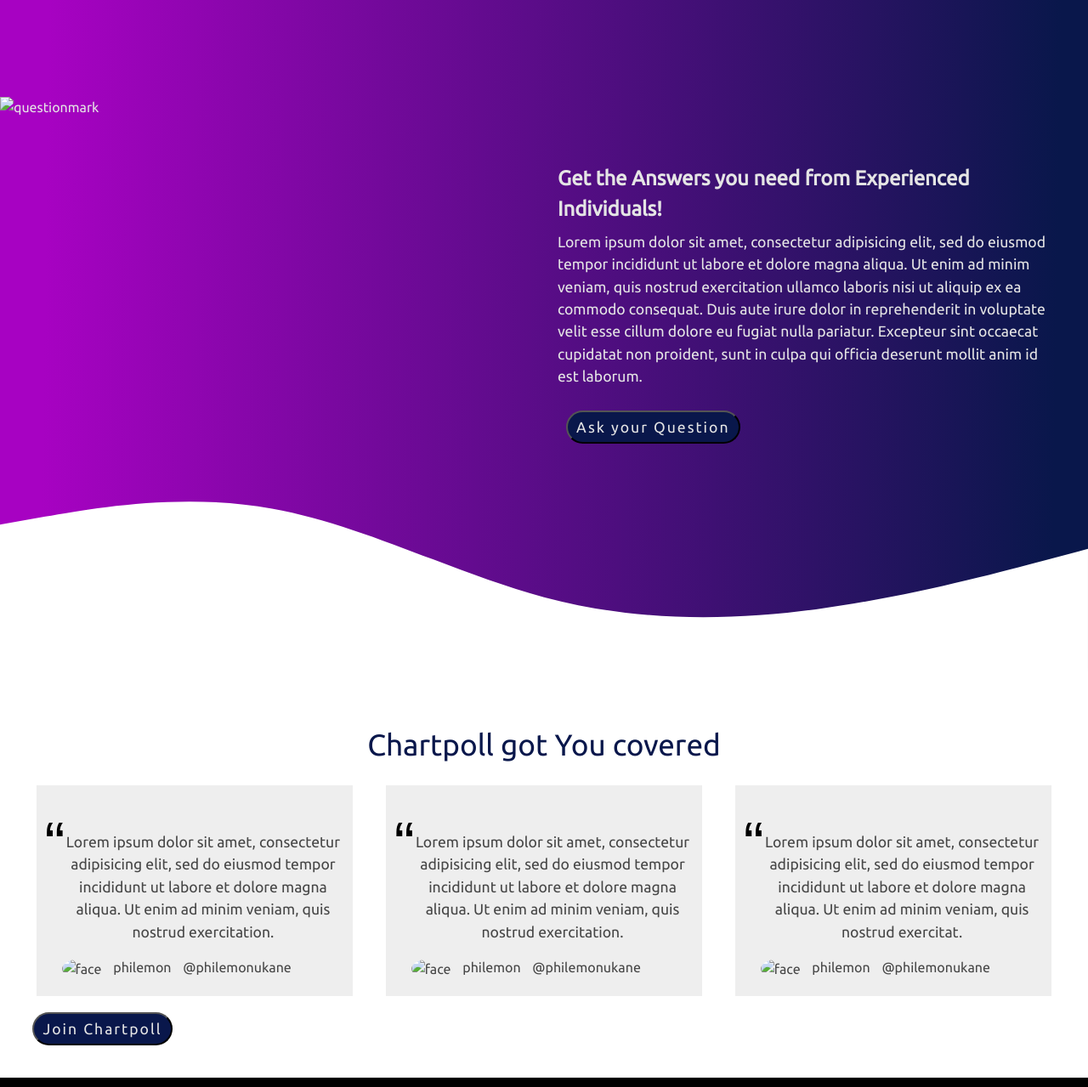
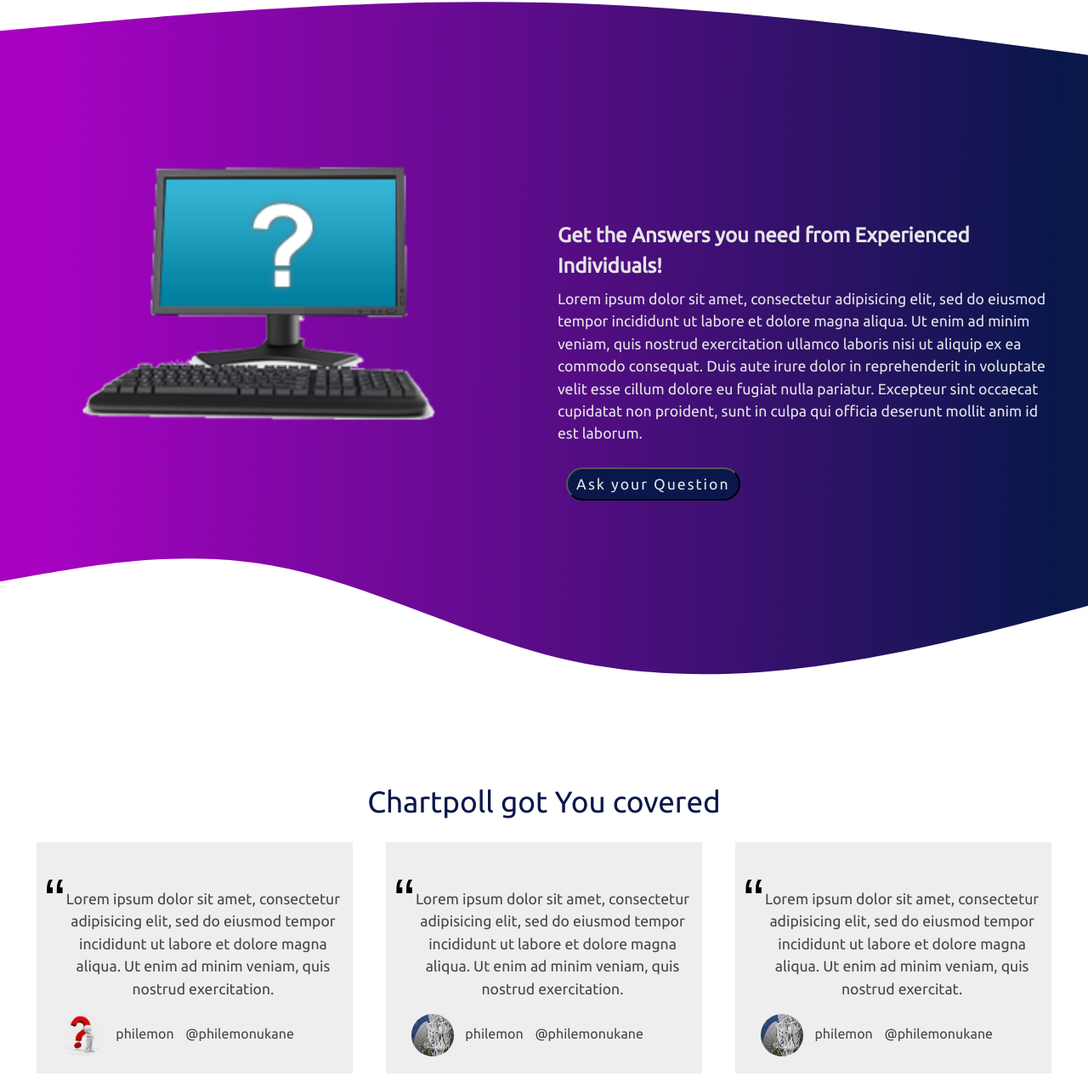
Before and after one commit to ukane-philemon/chartpool, a plain HTML site: page chartpoll/pages/chartpoll.html in a window 1280 px wide. Shown: the part 807-2086 px from the top of the page at 85% size. Drawn offline with nearby package versions, Linux system fonts and the light colour scheme; files that its build step writes are made by us from their sources.

Commit message:
added something

```diff
--- a/chartpoll/pages/chartpoll.html
+++ b/chartpoll/pages/chartpoll.html
@@ -8,7 +8,7 @@
 
     <link href="https://fonts.googleapis.com/css?family=Ubuntu&display=swap" rel="stylesheet">
     <link rel="stylesheet" href="https://stackpath.bootstrapcdn.com/bootstrap/4.4.1/css/bootstrap.min.css" integrity="sha384-Vkoo8x4CGsO3+Hhxv8T/Q5PaXtkKtu6ug5TOeNV6gBiFeWPGFN9MuhOf23Q9Ifjh" crossorigin="anonymous">
-   <link rel="stylesheet" href="chartpoll.css">
+   <link rel="stylesheet" type="text/css"  href="../css/chartpoll.css">
 </head>
 <body>
     <header>
@@ -59,7 +59,7 @@
       <div class="row">
       	<div class="col">
 
-      <img src="firstimg.jpg" alt="teloscope" >
+      <img src="../images/firstimg.jpg" alt="teloscope" >
   </div>
 </div>
 
@@ -93,7 +93,7 @@
     <div class="row thirdrow">
       <div class="col-sm col-lg-6">
         <img  class="imgmajor"
-        src="pcquestionmark.png" alt="questionmark">
+        src="../images/pcquestionmark.png" alt="questionmark">
 
         </div>
 <div class="col col-lg-6 centertext">
@@ -120,7 +120,7 @@
   quis nostrud exercitation.</p>
 </blockquote>
   <span>
-    <img src="secimg.jpg" alt="face" class="round">
+    <img src="../images/secimg.jpg" alt="face" class="round">
     <ul class="media">
       <li>philemon</li>
       <li>@philemonukane</li>
@@ -134,7 +134,7 @@
   tempor incididunt ut labore et dolore magna aliqua. Ut enim ad minim veniam,
   quis nostrud exercitation.</p>
   </blockquote>
-     <img src="firstimg.jpg" alt="face" class="round">
+     <img src="../images/firstimg.jpg" alt="face" class="round">
     <ul class="media">
       <li>philemon</li>
       <li>@philemonukane</li>
@@ -149,7 +149,7 @@
   quis nostrud exercitat.</p>
   </blockquote>
   <span>
-    <img src="firstimg.jpg" alt="face" class="round">
+    <img src="../images/firstimg.jpg" alt="face" class="round">
     <ul class="media">
       <li>philemon</li>
       <li>@philemonukane</li>
```
